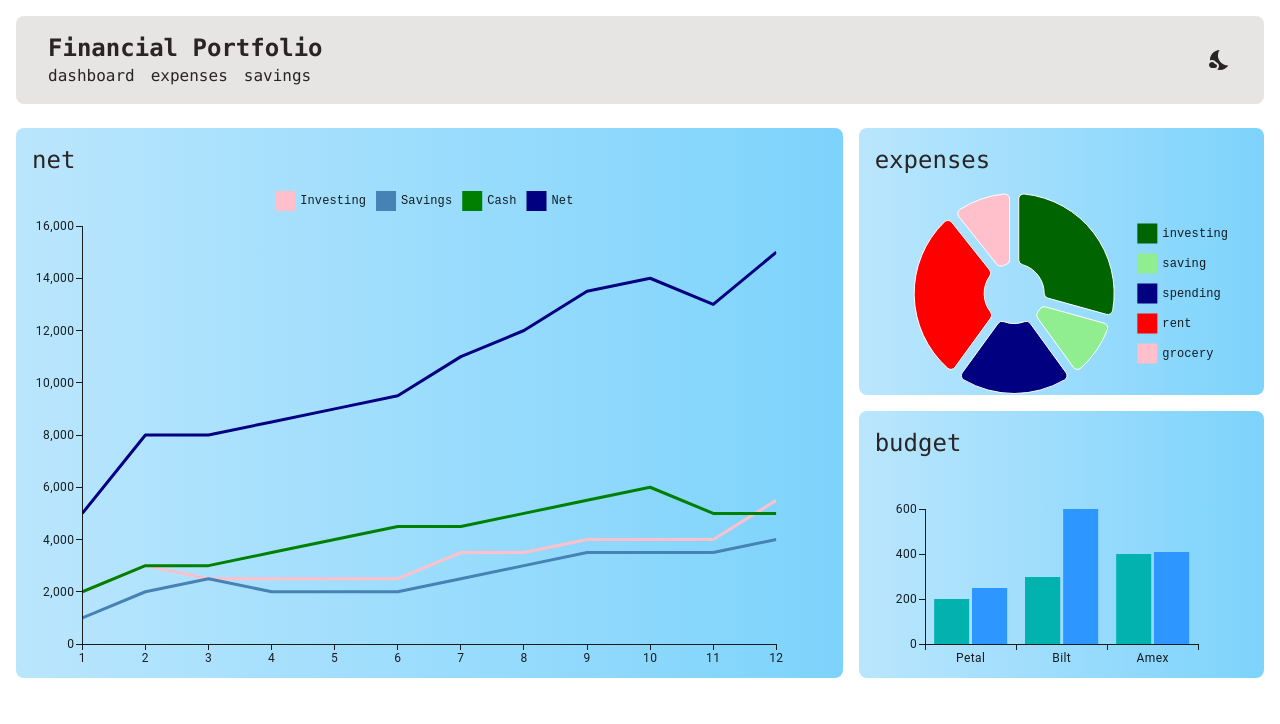
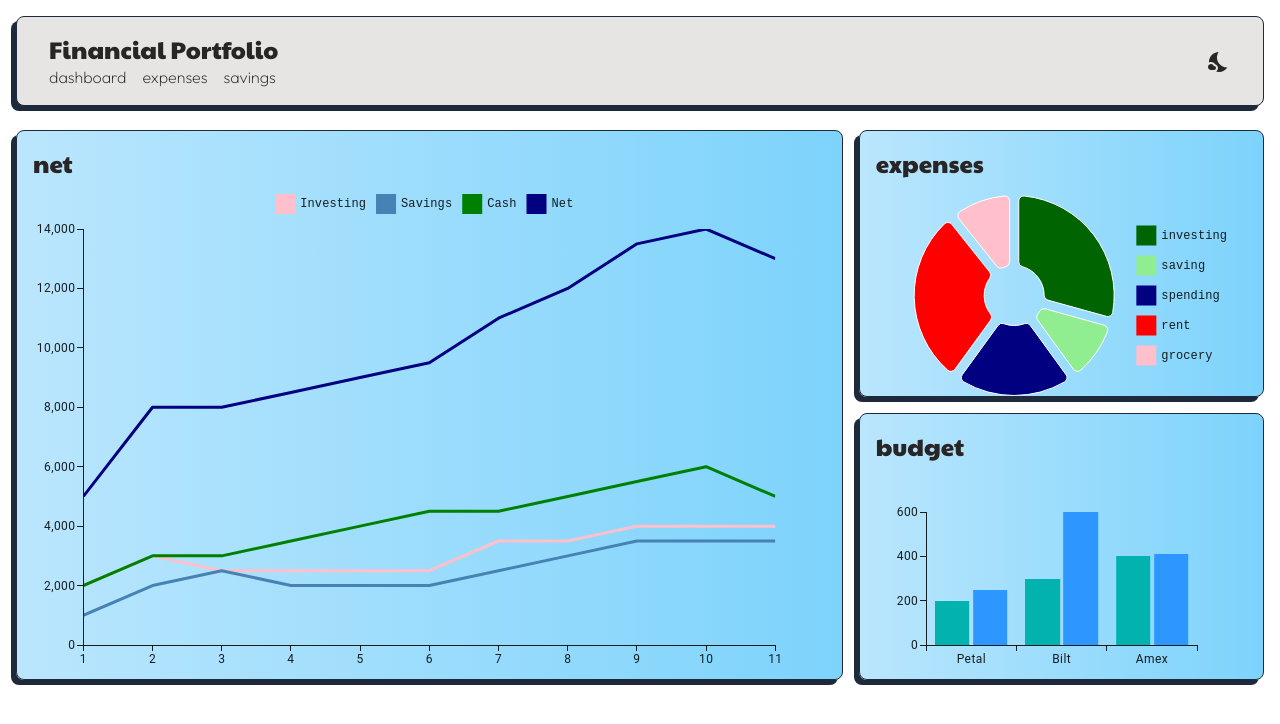
Before and after one commit to dannygrimmig/feed-app, a React (Create React App) app: page /dashboard in a window 1280 px wide. Shown: the top 724 px of the page. Built offline with nearby package versions, Linux system fonts and the light colour scheme.

Commit message:
custom fonts

```diff
--- a/public/index.html
+++ b/public/index.html
@@ -3,6 +3,15 @@
   <head>
     <meta charset="utf-8" />
     <link rel="icon" href="%PUBLIC_URL%/favicon.ico" />
+
+    <link rel="preconnect" href="https://fonts.googleapis.com">
+
+    <link rel="preconnect" href="https://fonts.gstatic.com" crossorigin>
+    <link href="https://fonts.googleapis.com/css2?family=Paytone+One&display=swap" rel="stylesheet">
+
+    <link rel="preconnect" href="https://fonts.gstatic.com" crossorigin>
+    <link href="https://fonts.googleapis.com/css2?family=Outfit:wght@200&display=swap" rel="stylesheet">
+
     <meta name="viewport" content="width=device-width, initial-scale=1" />
     <meta name="theme-color" content="#000000" />
     <meta
--- a/src/App.js
+++ b/src/App.js
@@ -15,11 +15,11 @@ function App() {
 
   return (
     <div className={`App ${darkMode && "dark"}`}>
-      <div className="Window min-h-screen font-mono font-thin dark:bg-sky-950 text-stone-800 dark:text-stone-200">
+      <div className="Window min-h-screen font-body dark:bg-sky-950 text-stone-800 dark:text-stone-200">
         <div className="max-w-7xl mx-auto p-4">
-          <div className="bg-stone-200 dark:bg-sky-900 text-stone-800 dark:text-stone-200 px-8 py-4 rounded-lg mb-6 sticky top-0 z-10 flex items-center justify-between">
+          <div className="bg-stone-200 dark:bg-sky-900 text-stone-800 dark:text-stone-200 px-8 py-4 rounded-lg mb-6 sticky top-0 z-10 flex items-center justify-between border border-slate-800 shadow-[-5px_5px] shadow-slate-800">
             <div>
-              <h1 className="text-2xl font-black">Financial Portfolio</h1>
+              <h1 className="text-2xl font-header">Financial Portfolio</h1>
 
               <div className="flex space-x-4">
                 {links.map((link) => (
--- a/src/data/net.js
+++ b/src/data/net.js
@@ -76,13 +76,6 @@ export const annualNet = [
     savings: 3500,
     investing: 4000,
   },
-  {
-    month: 12,
-    net: 15000,
-    checking: 5000,
-    savings: 4000,
-    investing: 5500,
-  },
 ];
 
 export const keyToLabel = {
--- a/src/pages/Dashboard/Dashboard.js
+++ b/src/pages/Dashboard/Dashboard.js
@@ -4,14 +4,13 @@ import { annualNet, keyToLabel, colors } from "../../data/net";
 
 export function Dashboard() {
   const boxStyles =
-    "rounded-lg p-4 bg-gradient-to-r from-sky-200 to-sky-300 dark:from-sky-700 dark:to-sky-800 cursor-pointer";
+    "rounded-lg p-4 bg-gradient-to-r from-sky-200 to-sky-300 dark:from-sky-700 dark:to-sky-800 cursor-pointer border border-slate-800 shadow-[-5px_5px] shadow-slate-800  hover:shadow-[-8px_8px] hover:-mr-1 hover:-mt-1 transition-all";
 
   return (
     <>
-      {/* <h1 className="text-5xl mb-4">Dashboard</h1> */}
       <div className="grid grid-rows-3 md:grid-cols-3 md:grid-rows-2 h-[1000px] md:h-[550px] gap-4">
         <div className={`md:col-span-2 md:row-span-2 ${boxStyles}`}>
-          <h1 className="text-2xl">net</h1>
+          <h1 className="text-2xl font-header">net</h1>
 
           <LineChart
             xAxis={[
@@ -45,7 +44,7 @@ export function Dashboard() {
         </div>
 
         <div className={`${boxStyles}`}>
-          <h1 className="text-2xl">expenses</h1>
+          <h1 className="text-2xl font-header">expenses</h1>
 
           <PieChart
             series={[
@@ -75,7 +74,7 @@ export function Dashboard() {
         </div>
 
         <div className={`${boxStyles}`}>
-          <h1 className="text-2xl">budget</h1>
+          <h1 className="text-2xl font-header">budget</h1>
           <BarChart
             xAxis={[{ scaleType: "band", data: ["Petal", "Bilt", "Amex"] }]}
             series={[{ data: [200, 300, 400] }, { data: [250, 600, 410] }]}
--- a/tailwind.config.js
+++ b/tailwind.config.js
@@ -2,7 +2,12 @@
 module.exports = {
   content: ["./src/**/*.{js,jsx,ts,tsx}"],
   theme: {
-    extend: {},
+    extend: {
+      fontFamily: {
+        header: ["Paytone One", "sans-serif"],
+        body: ["Outfit", "sans-serif"],
+      },
+    },
   },
   plugins: [],
   darkMode: "class",
```
